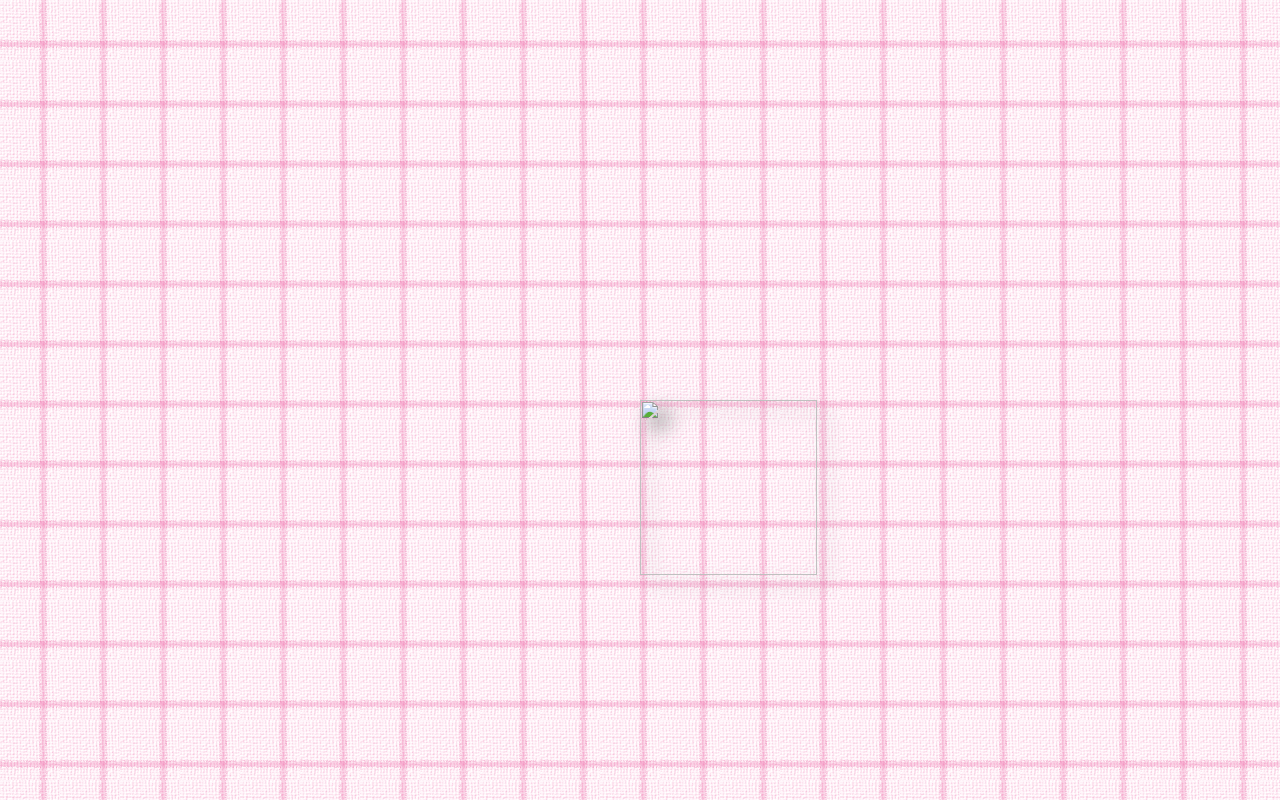
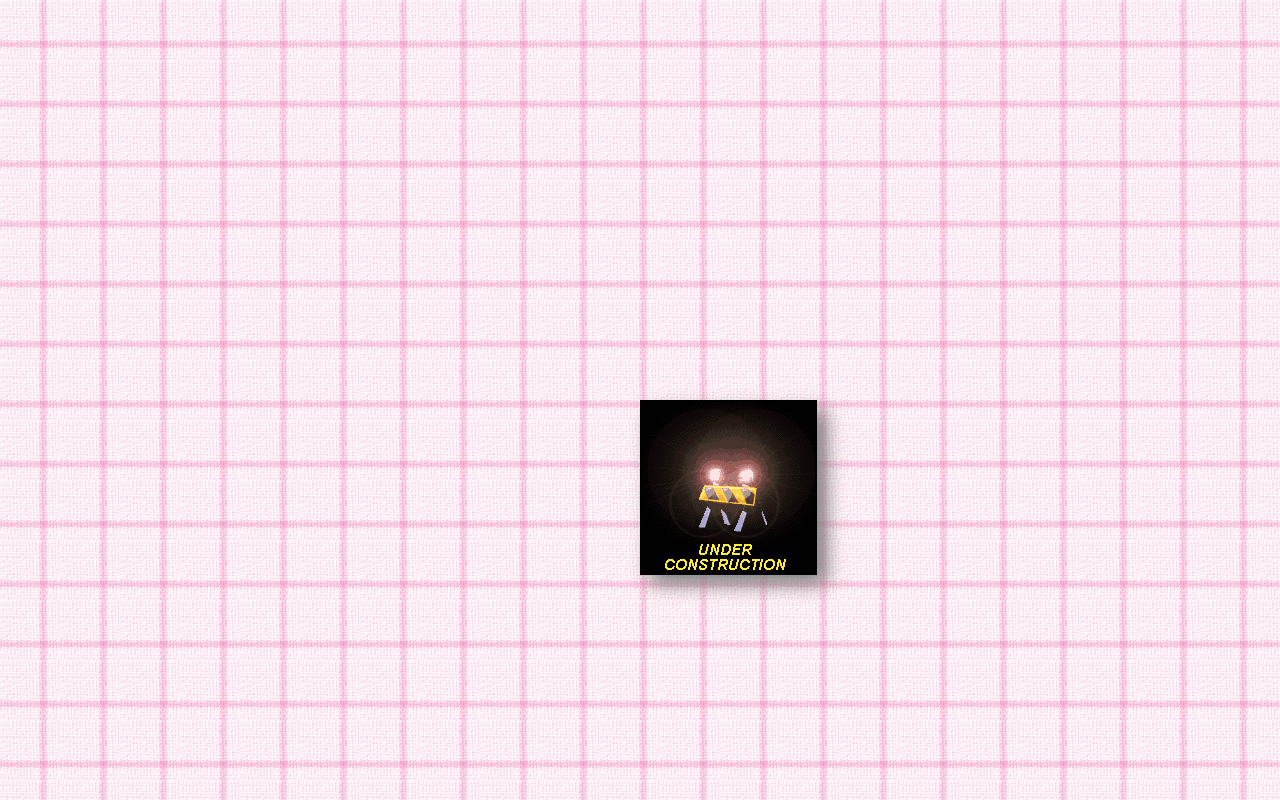
Before and after one commit to huepickle/hewpie, a plain HTML site: page special.htm in a window 1280 px wide. Drawn offline with Linux system fonts and the light colour scheme.

Commit message:
Update special.htm

```diff
--- a/special.htm
+++ b/special.htm
@@ -13,7 +13,7 @@
 <DIV style="top : 50%;left : 50%;filter: drop-shadow(10px 10px 10px grey);
   position : absolute;
   z-index : 1;
-" id="Layer1"><IMG src="files/special/4.gif" width="177" height="175" border="0"></DIV>
+" id="Layer1"><IMG src="files/special/construction01.gif" width="177" height="175" border="0"></DIV>
 
 </BODY>
 </HTML>
```
